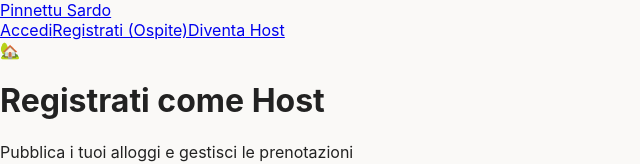
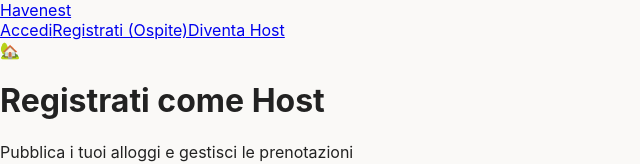
Before and after one commit to pinnettusardo/pinnettu-sardo-platform, a Next.js app: page /registrati-host in a window 1280 px wide. Shown: the top 164 px of the page, without its empty margins (0-640 px from the left). Built offline with nearby package versions, Linux system fonts and the light colour scheme; no server answers.

Commit message:
Update Navbar.js

```diff
--- a/components/Navbar.js
+++ b/components/Navbar.js
@@ -39,7 +39,7 @@ export default function Navbar() {
           {/* Logo / Nome del sito */}
           <div className="flex items-center">
             <Link href="/" className="text-xl font-bold text-rose-600 hover:opacity-90 transition">
-              Pinnettu Sardo
+              Havenest
             </Link>
           </div>
 
```
